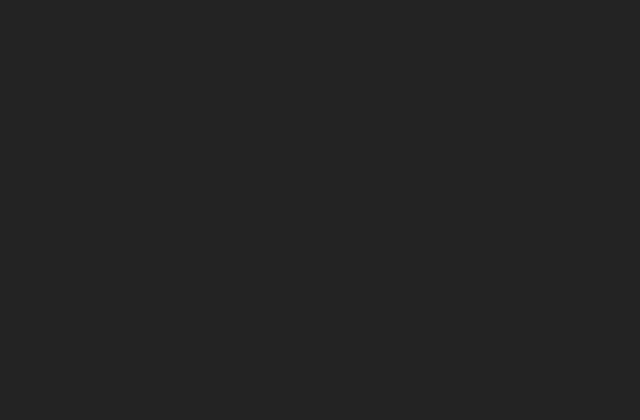
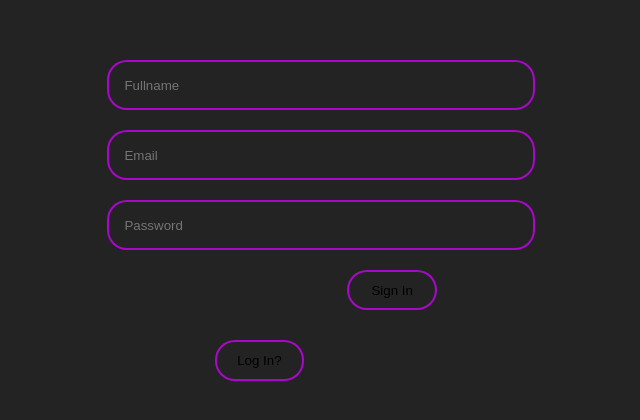
Before and after one commit to Sumaiya-Mohamed/Podify_React_Redux_Typescript_vite, a React (Vite) app in the folder Podcast App/: page /SignIn in a window 1280 px wide. Before the commit this address had no page. Shown: the part 190-610 px from the top of the page, without its empty margins (325-965 px from the left). Built offline with nearby package versions, Linux system fonts and the light colour scheme; a web font is replaced by a local one.

Commit message:
Added the Sign Up page

```diff
--- a/Podcast App/package.json
+++ b/Podcast App/package.json
@@ -17,10 +17,11 @@
     "@mui/styled-engine": "^5.13.2",
     "@reduxjs/toolkit": "^1.9.5",
     "@supabase/auth-ui-react": "^0.4.2",
-    "@supabase/supabase-js": "^2.31.0",
+    "@supabase/supabase-js": "^2.38.5",
     "@types/es6-promise": "^3.3.0",
     "@types/material-ui": "^0.21.12",
     "@types/react-router-dom": "^5.3.3",
+    "axios": "^1.6.2",
     "dotenv": "^16.3.1",
     "react": "^18.2.0",
     "react-dom": "^18.2.0",
@@ -31,7 +32,6 @@
     "react-slick": "^0.29.0",
     "redux": "^4.2.1",
     "slick-carousel": "^1.8.1"
-
   },
   "devDependencies": {
     "@types/node": "^20.4.5",
--- /dev/null
+++ b/Podcast App/src/Client.tsx
@@ -0,0 +1,5 @@
+import { createClient } from '@supabase/supabase-js'
+
+const supabaseUrl = 'https://uqwsfxdnvkgkiwnawuxd.supabase.co'
+const supabaseKey = 'eyJhbGciOiJIUzI1NiIsInR5cCI6IkpXVCJ9.eyJpc3MiOiJzdXBhYmFzZSIsInJlZiI6InVxd3NmeGRudmtna2l3bmF3dXhkIiwicm9sZSI6ImFub24iLCJpYXQiOjE3MDQ4Mjg5NjgsImV4cCI6MjAyMDQwNDk2OH0.yX-i_reyoAKuxM_BPVDXYQGPXYLSAoUaQLeE7qxPu_0'
+export const supabase = createClient(supabaseUrl, supabaseKey)
--- a/Podcast App/src/components/FavoritesFilterBar.tsx
+++ b/Podcast App/src/components/FavoritesFilterBar.tsx
@@ -1,28 +1,8 @@
 import React, { useState} from "react";
 
 
-type SelectedShow = {
-  id: string;
-  title: string;
-  description: string;
-  image: string;
-  seasons: Array<{
-    season: number;
-    title: string;
-    image: string;
-    episodes: Array<{
-      title: string;
-      description: string;
-      episode: number;
-      file: string;
-    }>;
-  }>;
-  genres: Array<string>;
-  updated: Date;
-};
 
 type FilterBarProps = {
- // favorites: FavoriteShowData;
   onSort: (sortOption: string) => void;
   onSearch: (query: string) => void;
   allGenres: Array<string>;
--- a/Podcast App/src/components/Header.tsx
+++ b/Podcast App/src/components/Header.tsx
@@ -11,6 +11,11 @@ export const Header = () => {
               <h1 className="podcast__name">Podify</h1>
             </div>
             <div className="right__elements">
+            <Link to="./SignIn">
+             <button className="SignIn__button">
+               Sign In
+             </button>
+            </Link>
             <Link to="./components/FavoritesPage">
              <button
              className="favorites__button"
--- a/Podcast App/src/css/Header.css
+++ b/Podcast App/src/css/Header.css
@@ -69,6 +69,28 @@
      transform: scale(0.9);
    }
 
+   .SignIn__button{
+    background-color:#232323;
+     border: solid;
+     border-color:rgba(212, 0, 255, 0.76);
+     border-width: 1px;
+     font-weight: lighter;
+     cursor: pointer;
+     transition: transform 0.3s ease;
+     margin-right: 10px;
+     color:rgba(212, 0, 255, 0.76);
+     font-size: 18px;
+     border-radius: 8px;
+   }
+
+   .SignIn__button:hover {
+    transform: scale(1.1);
+  }
+
+  .SignIn__button:active {
+    transform: scale(0.9);
+  }
+
 }
 
 @media (min-width: 700px) {
@@ -134,6 +156,28 @@
    .favorites__button:active {
      transform: scale(0.9);
    }
+
+   .SignIn__button{
+    background-color:#232323;
+     border: solid;
+     border-color:rgba(212, 0, 255, 0.76);
+     border-width: 1px;
+     font-weight: lighter;
+     cursor: pointer;
+     transition: transform 0.3s ease;
+     margin-right: 10px;
+     color:rgba(212, 0, 255, 0.76);
+     font-size: 18px;
+     border-radius: 8px;
+   }
+
+   .SignIn__button:hover {
+    transform: scale(1.1);
+  }
+
+  .SignIn__button:active {
+    transform: scale(0.9);
+  }
 }
 
 
@@ -201,4 +245,26 @@
    .favorites__button:active {
      transform: scale(0.9);
    }
+
+   .SignIn__button{
+    background-color:#232323;
+     border: solid;
+     border-color:rgba(212, 0, 255, 0.76);
+     border-width: 1px;
+     font-weight: lighter;
+     cursor: pointer;
+     transition: transform 0.3s ease;
+     margin-right: 10px;
+     color:rgba(212, 0, 255, 0.76);
+     font-size: 18px;
+     border-radius: 8px;
+   }
+
+   .SignIn__button:hover {
+    transform: scale(1.1);
+  }
+
+  .SignIn__button:active {
+    transform: scale(0.9);
+  }
 }
--- /dev/null
+++ b/Podcast App/src/css/SignUp.css
@@ -0,0 +1,73 @@
+.signup__container{
+    display: grid;
+    width: 35%;
+    height: 250px;
+    position: absolute;
+    top: 30%;
+    left: 33%;
+}
+
+.fullname__container{
+    border-radius: 20px;
+    margin: 10px;
+    padding: 3px;
+    height: 50px;
+    background-color:#232323;
+    border: solid;
+    border-color:rgba(212, 0, 255, 0.76);
+    border-width: 2px;
+    padding-left: 15px;
+}
+
+.email__container{
+    border-radius: 20px;
+    margin: 10px;
+    padding: 3px;
+    height: 50px;
+    background-color:#232323;
+    border: solid;
+    border-color:rgba(212, 0, 255, 0.76);
+    border-width: 2px;
+    padding-left: 15px;
+}
+
+.password__container{
+    border-radius: 20px;
+    margin: 10px;
+    padding: 3px;
+    height: 50px;
+    background-color:#232323;
+    border: solid;
+    border-color:rgba(212, 0, 255, 0.76);
+    border-width: 2px;
+    padding-left: 15px;
+}
+
+.submit__container{
+    border-radius: 20px;
+    margin: 10px;
+    width: 20%;
+    justify-self: center;
+    height: 40px;
+    background-color:#232323;
+    border: solid;
+    border-color:rgba(212, 0, 255, 0.76);
+    border-width: 2px;
+    margin-left: 250px;
+}
+
+.login__container{
+    border-radius: 20px;
+    margin: 10px;
+    width: 7%;
+    justify-self: center;
+    height: 41px;
+    background-color:#232323;
+    border: solid;
+    border-color:rgba(212, 0, 255, 0.76);
+    border-width: 2px;
+    margin-left: 130px;
+    position: absolute;
+    top: 65%;
+    left: 32%;
+}
--- /dev/null
+++ b/Podcast App/src/data.tsx
@@ -0,0 +1,3 @@
+
+
+ export const allGenres = [  "True Crime and Investigative Journalism",  "Comedy",  "News",  "Business",  "Technology",  "Education",  "History",  "Health",  "Science",  "Politics",  "Sports",  "Entertainment",  "Music",  "Food",  "Travel",  "Storytelling",  "Interviews",  "Fiction",  "Self-Improvement",  "Spirituality",  "Documentary",  "Parenting",  "Gaming",  "Art",  "Society & Culture",  "Hobbies",  "Fitness",  "Fashion",  "Personal  Growth",  "Philosophy",  "Relationships",  "Languages",  "Technology",  "Books",  "Psychology",  "True Stories",  "Horror",  "Design",  "Film",  "Environment",  "Marketing",  "Motivation",  "Investing",  "Astrology",  "Career",  "Home Improvement",  "Mental Health",  "Nature",  "Photography",  "Poetry",  "Science Fiction",  "Sustainability",  "Theater",  "Travel",  "Videogames",  "Wellness",  "Writing", "Featured"]
--- a/Podcast App/src/main.tsx
+++ b/Podcast App/src/main.tsx
@@ -1,7 +1,9 @@
-import React from 'react'
-import ReactDOM from 'react-dom/client'
-import { App } from './App'
+import React from 'react';
+import ReactDOM from 'react-dom/client';
+import { App } from './App';
 import { FavoritesPage } from './components/FavoritesPage';
+import { SignUp } from './pages/SignUp';
+import { LogIn} from './pages/LogIn';
 import { BrowserRouter, Route, Routes } from 'react-router-dom';
 import { Provider, useSelector } from 'react-redux';
 import { RootState, store } from './store/store';
@@ -12,6 +14,7 @@ import './css/FilterBar.css'
 import './css/Podcast-Preview.css'
 import './css/Footer.css'
 import './css/favoritesPage.css'
+import './css/SignUp.css'
 
 ReactDOM.createRoot(document.getElementById('root')!).render(
   <React.StrictMode>
@@ -21,6 +24,8 @@ ReactDOM.createRoot(document.getElementById('root')!).render(
         <Route path="/" element={<App />} />
         {/* Other existing routes */}
         <Route path="/components/FavoritesPage" element={<FavoritesPage />} />
+        <Route path="/SignIn" element={<SignUp />} />
+        <Route path="/LogIn" element={<LogIn />} />
       </Routes>
     </BrowserRouter>
   </Provider>
--- /dev/null
+++ b/Podcast App/src/pages/LogIn.tsx
@@ -0,0 +1,74 @@
+import React, { useState } from 'react';
+import { Link, useNavigate} from 'react-router-dom';
+import { supabase } from '../Client';
+
+export const LogIn = ({setToken}) => {
+  let navigate = useNavigate()
+
+  const [formData,setFormData] = useState({
+        email:'',password:''
+  })
+
+  console.log(formData)
+
+  function handleChange(event){
+    setFormData((prevFormData)=>{
+      return{
+        ...prevFormData,
+        [event.target.name]:event.target.value
+      }
+
+    })
+
+  }
+
+  async function handleSubmit(e){
+    e.preventDefault()
+
+    try {
+        const { data, error } = await supabase.auth.signInWithPassword({
+            email: formData.email,
+            password: formData.password,
+          })
+
+      if (error) throw error
+      setToken(data)
+      navigate('/')
+
+
+    } catch (error) {
+      alert(error)
+    }
+  }
+
+
+
+
+  return (
+    <div>
+      <form onSubmit={handleSubmit}>
+
+
+        <input
+          placeholder='Email'
+          name='email'
+          onChange={handleChange}
+        />
+
+        <input
+          placeholder='Password'
+          name='password'
+          type="password"
+          onChange={handleChange}
+        />
+
+        <button type='submit'>
+          Submit
+        </button>
+
+
+      </form>
+      Don't have an account? <Link to='/signup'>Sign Up</Link>
+    </div>
+  )
+}
--- /dev/null
+++ b/Podcast App/src/pages/SignUp.tsx
@@ -0,0 +1,96 @@
+import React, { useState } from 'react';
+import { Link, useNavigate } from 'react-router-dom';
+import { supabase } from '../Client'
+
+
+export const SignUp = () => {
+
+  const [formData,setFormData] = useState({
+    fullName:'',
+    email:'',
+    password:''
+  })
+
+  const navigate = useNavigate()
+
+  function handleChange(event){
+    setFormData((prevFormData)=>{
+      return{
+        ...prevFormData,
+        [event.target.name]:event.target.value
+      }
+
+    })
+
+  }
+
+  async function handleSubmit(event){
+    event.preventDefault()
+
+    try {
+      const { data, error } = await supabase.auth.signUp(
+        {
+          email: formData.email,
+          password: formData.password,
+          options: {
+            data: {
+              full_name: formData.fullName,
+            }
+          }
+        }
+      )
+      if (error) throw error
+      navigate("/")
+      alert('Check your email for verification link')
+
+
+    } catch (error) {
+      alert(error)
+    }
+  }
+
+
+
+
+  return (
+    <div>
+      <form onSubmit={handleSubmit}>
+        <div className='signup__container'>
+        <input
+          placeholder='Fullname'
+          name='fullName'
+          onChange={handleChange}
+          className='fullname__container'
+        />
+
+        <input
+          placeholder='Email'
+          name='email'
+          onChange={handleChange}
+          className='email__container'
+        />
+
+        <input
+          placeholder='Password'
+          name='password'
+          type="password"
+          onChange={handleChange}
+          className='password__container'
+        />
+        <div>
+        <button type='submit' className='submit__container'>
+          Sign In
+        </button>
+        </div>
+
+
+       </div>
+      </form>
+      <Link to='/LogIn'>
+      <button  className='login__container'>
+          Log In?
+      </button>
+      </Link>
+    </div>
+  )
+}
```
Also changed, not shown: Podcast App/src/components/FavoritesPage.tsx (+24 -33 lines), Podcast App/src/components/Podcast-Preview.tsx (+17 -12 lines), 1 other file (tests, documents, lock files or other folders).
